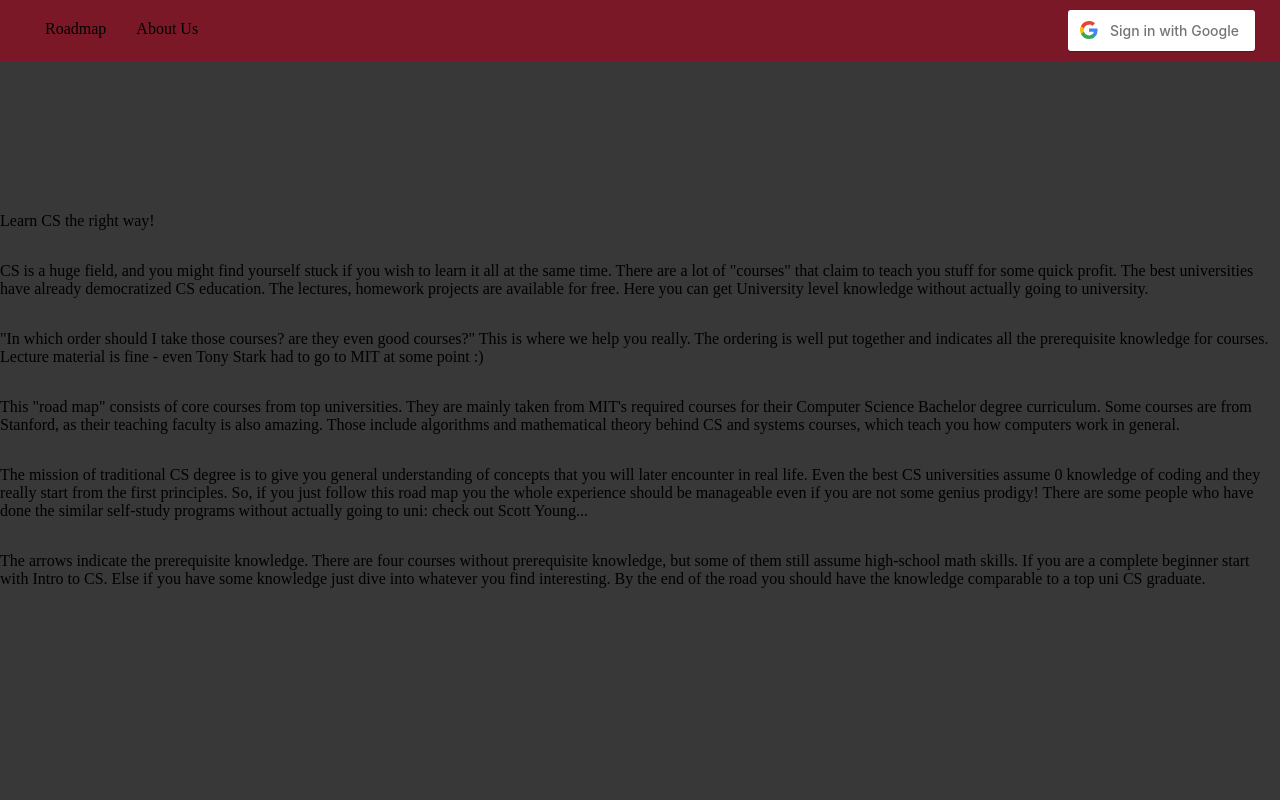
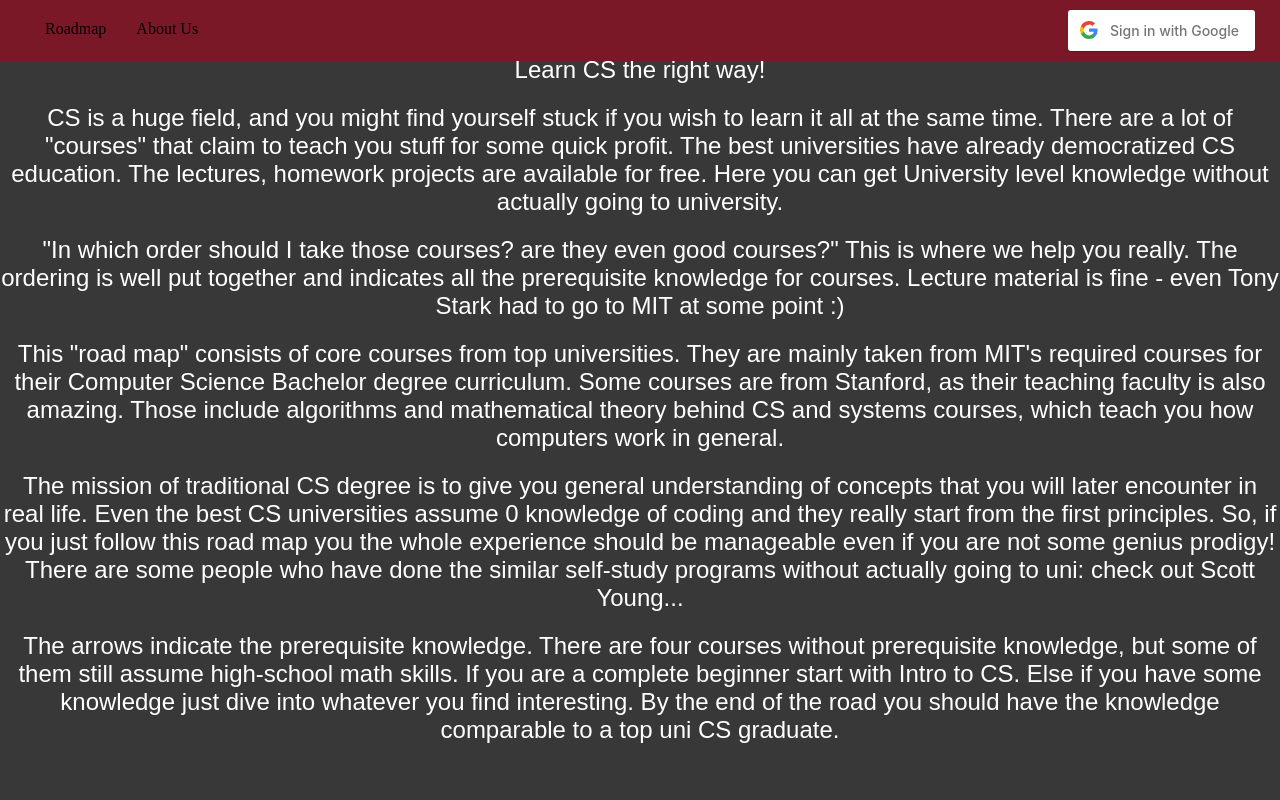
Before and after one commit to Iamdachi/roadToCS, a Flask app: page /about in a window 1280 px wide. Run offline with Flask 3, Linux system fonts and the light colour scheme; the visitor is signed in with stand-in values (Sample User, id 1); parts of the project's set-up code (start-up, migrations or seed data) failed here and were passed over.

Commit message:
about page7

```diff
--- a/static/styles.css
+++ b/static/styles.css
@@ -99,11 +99,18 @@ svg {
 p {
   display: block; /* Ensures each <p> starts on a new line */
   flex-direction: column;
+  font-size: 24px; /* Adjust the font size */
+  margin: 10px 0; /* Space between paragraphs */
 }
 #about-content {
   display: flex;
   flex-direction: column; /* Stack children vertically */
-  align-items: flex-start; /* Align paragraphs to the left */
+  align-items: center; /* Center paragraphs horizontally */
+  justify-content: center; /* Center paragraphs vertically */
+  height: 100vh; /* Full viewport height */
+  text-align: center; /* Center the text inside paragraphs */
+  color: white; /* White text color */
+  font-family: 'Arial', sans-serif; /* Or use any other font of your choice */
 }
 
 
```
